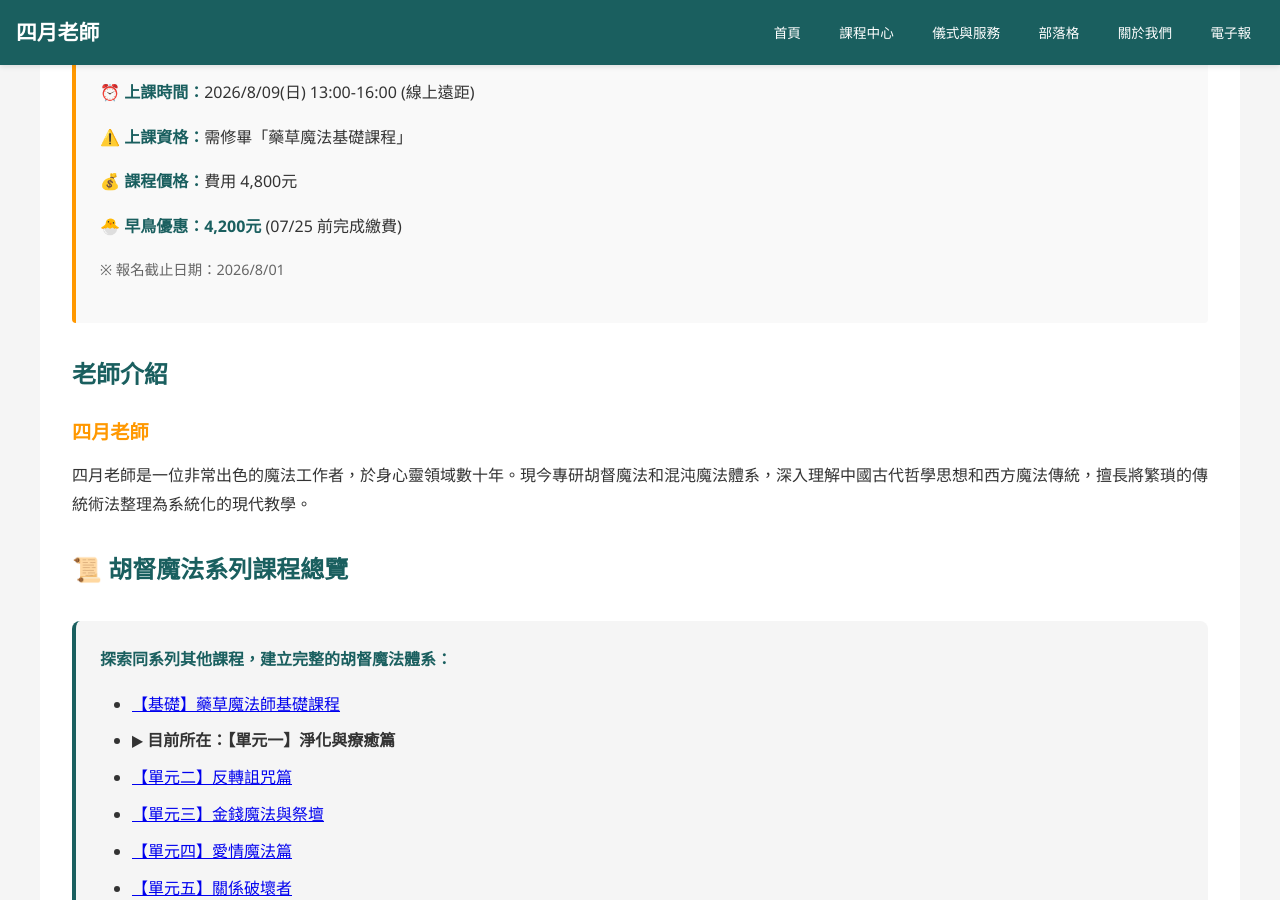
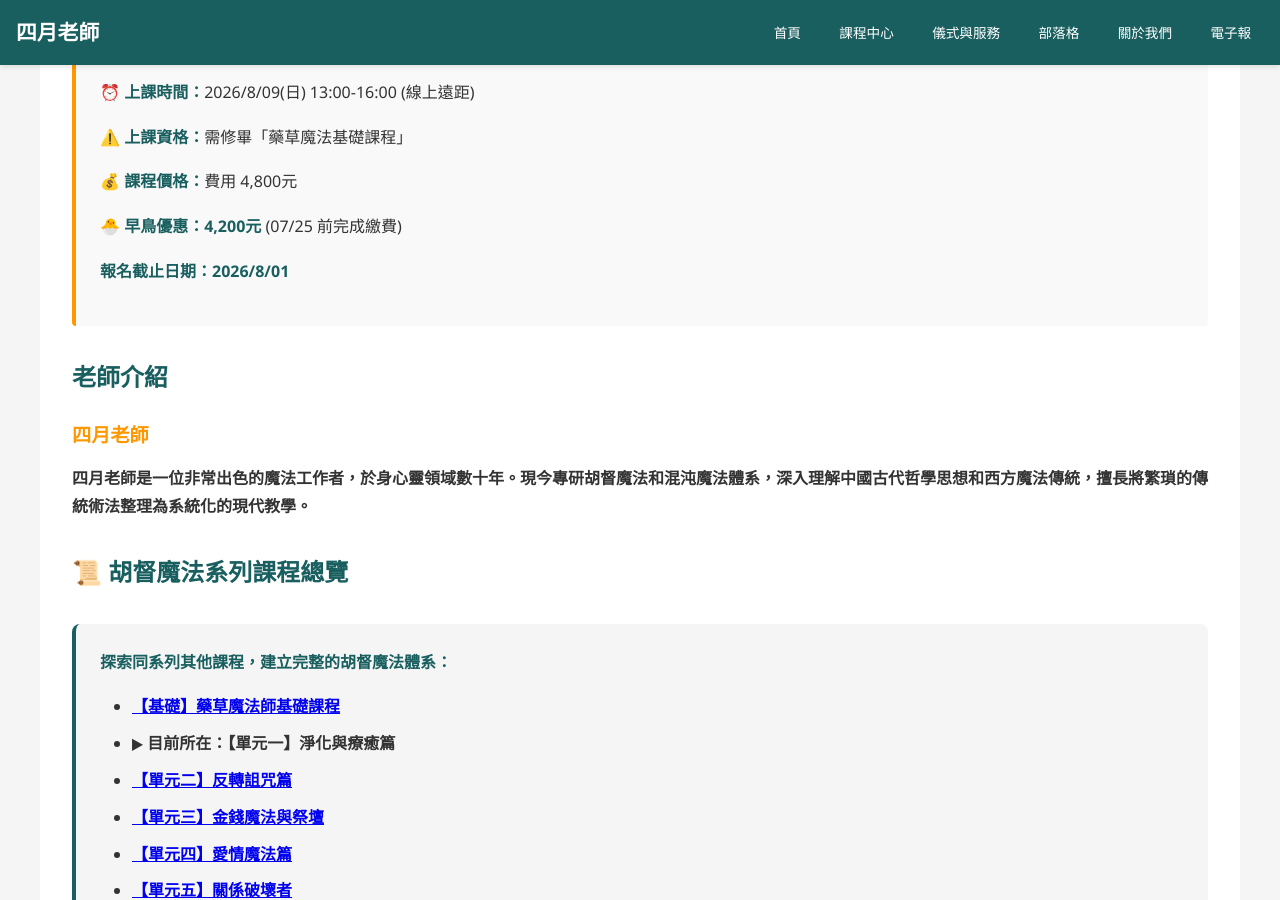
Before and after one commit to light4uliuphone-lang/hoodoo, a Jekyll site: the page built from courses/course-hoodoo-01.html, in a window 1280 px wide and 900 px high, scrolled down 1184 px. Built offline with Jekyll 4.4.1, drawn with Linux system fonts in a browser that asks for light colours.

Commit message:
Update course-hoodoo-01.html

```diff
--- a/courses/course-hoodoo-01.html
+++ b/courses/course-hoodoo-01.html
@@ -48,8 +48,7 @@ permalink: /courses/course-hoodoo-01/
             <p><strong>⚠️ 上課資格：</strong>需修畢「藥草魔法基礎課程」</p>
             <p><strong>💰 課程價格：</strong>費用 4,800元</p>
             <p><strong>🐣 早鳥優惠：</strong><strong>4,200元</strong> (07/25 前完成繳費)</p>
-
-            <p style="margin-top: 1rem; font-size: 0.9rem; color: #666;">※ 報名截止日期：2026/8/01</p>
+            <p><strong>報名截止日期：2026/8/01</p>
         </div>
 
         <h2>老師介紹</h2>
```
